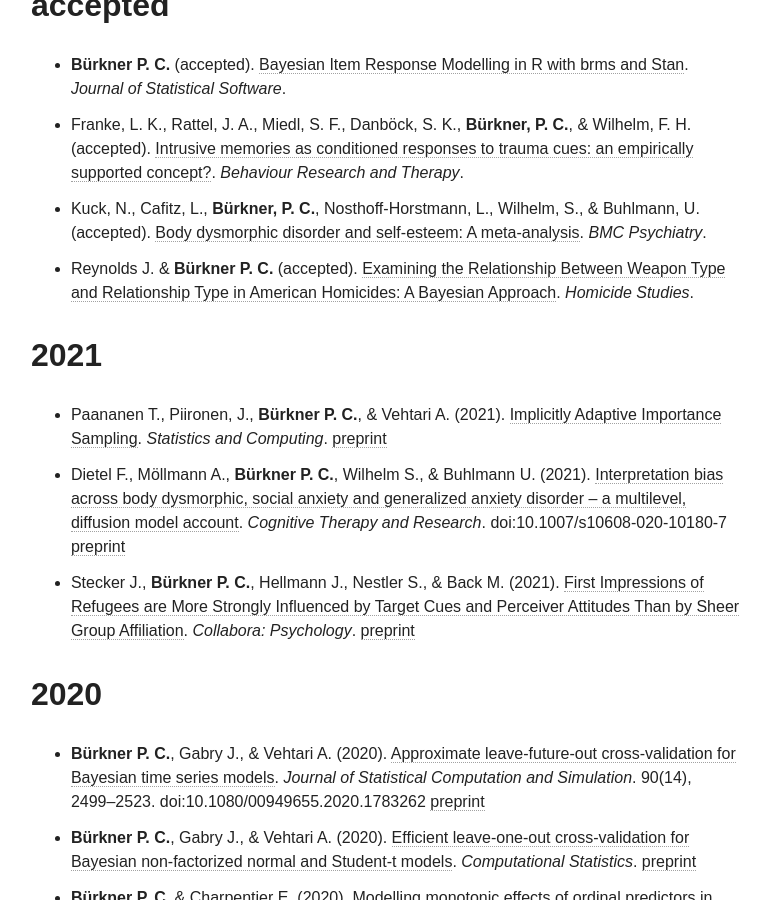
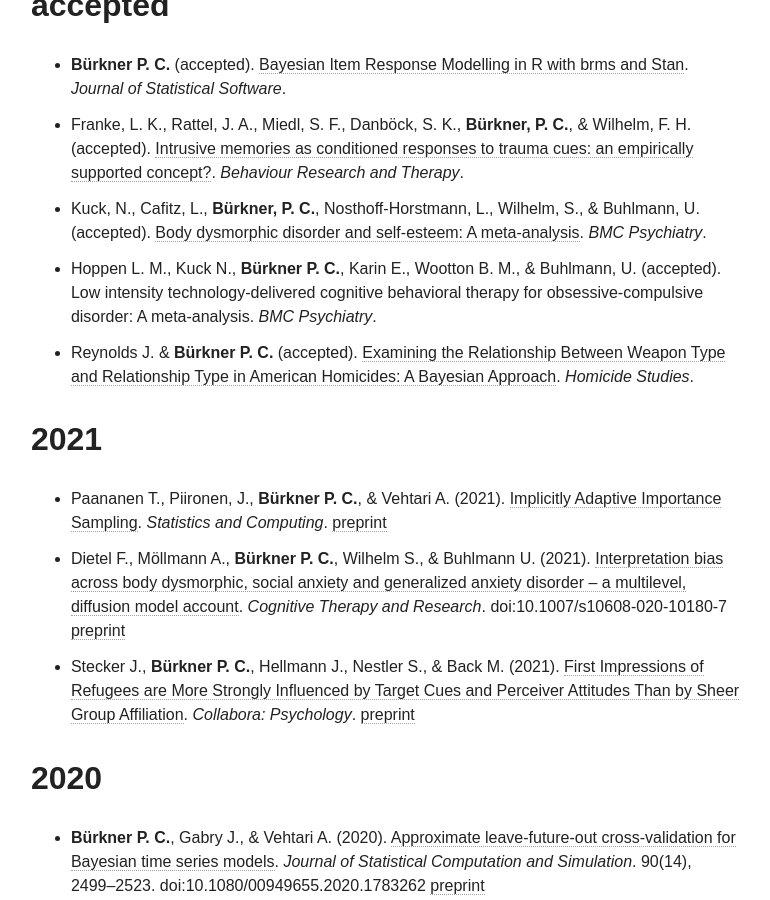
Before and after one commit to paul-buerkner/paul-buerkner.github.io, a Jekyll site: the page built from publications/index.md, in a window 1280 px wide and 900 px high, scrolled down 1760 px. Shown: the whole window, without its empty margins (255-1025 px from the left). Built offline with Jekyll 4.4.1, drawn with Linux system fonts in a browser that asks for light colours; nearby versions of some CDN libraries.

Commit message:
add accepted paper

```diff
--- a/publications/index.md
+++ b/publications/index.md
@@ -29,6 +29,7 @@
 * **Bürkner P. C.** (accepted). [Bayesian Item Response Modelling in R with brms and Stan](https://arxiv.org/abs/1905.09501). *Journal of Statistical Software*.
 * Franke, L. K., Rattel, J. A., Miedl, S. F., Danböck, S. K., **Bürkner, P. C.**, & Wilhelm, F. H. (accepted). [Intrusive memories as conditioned responses to trauma cues: an empirically supported concept?](https://psyarxiv.com/t5h97/). *Behaviour Research and Therapy*.
 * Kuck, N., Cafitz, L., **Bürkner, P. C.**, Nosthoff-Horstmann, L., Wilhelm, S., & Buhlmann, U. (accepted). [Body dysmorphic disorder and self-esteem: A meta-analysis](https://psyarxiv.com/5g32t/). *BMC Psychiatry*.
+* Hoppen L. M., Kuck N., **Bürkner P. C.**, Karin E., Wootton B. M., & Buhlmann, U. (accepted). Low intensity technology-delivered cognitive behavioral therapy for obsessive-compulsive disorder: A meta-analysis. *BMC Psychiatry*.
 * Reynolds J. & **Bürkner P. C.** (accepted). [Examining the Relationship Between Weapon Type and Relationship Type in American Homicides: A Bayesian Approach](https://psyarxiv.com/tf7je/). *Homicide Studies*.
 
 ## 2021
```
